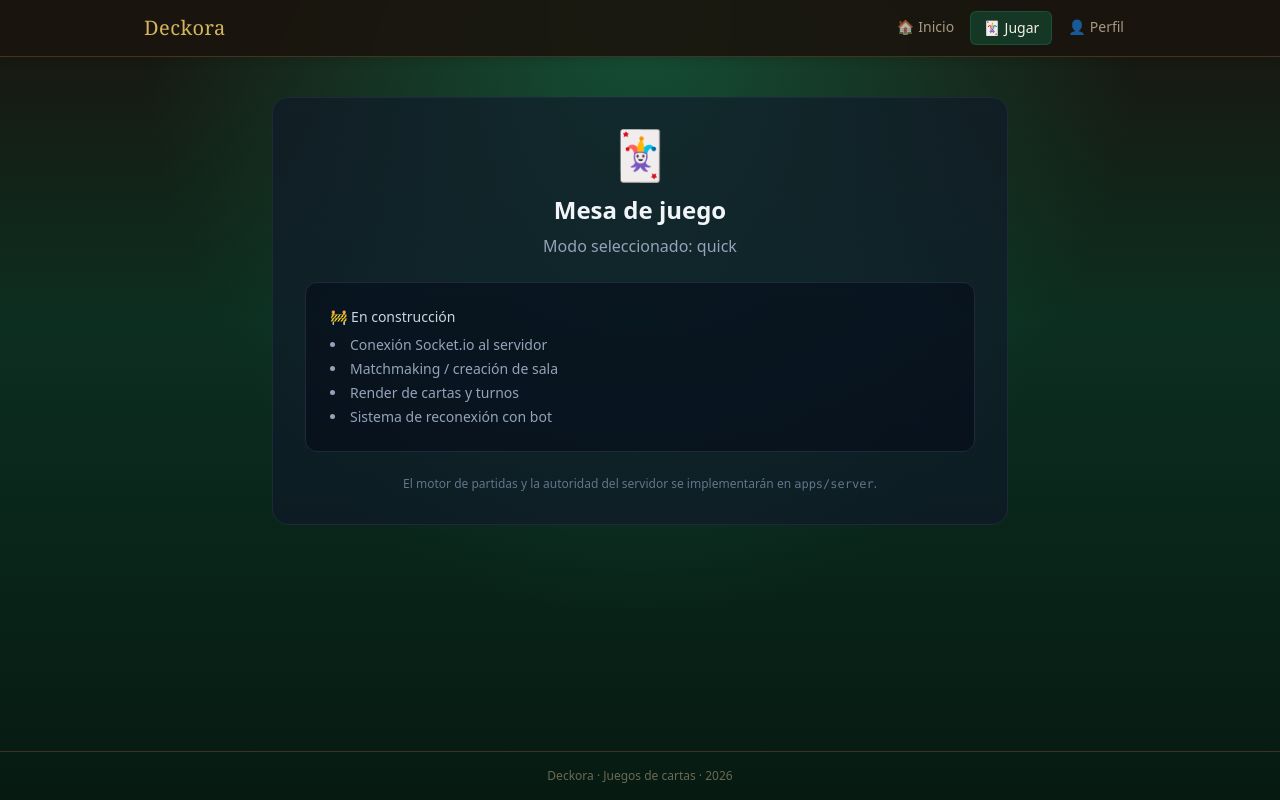
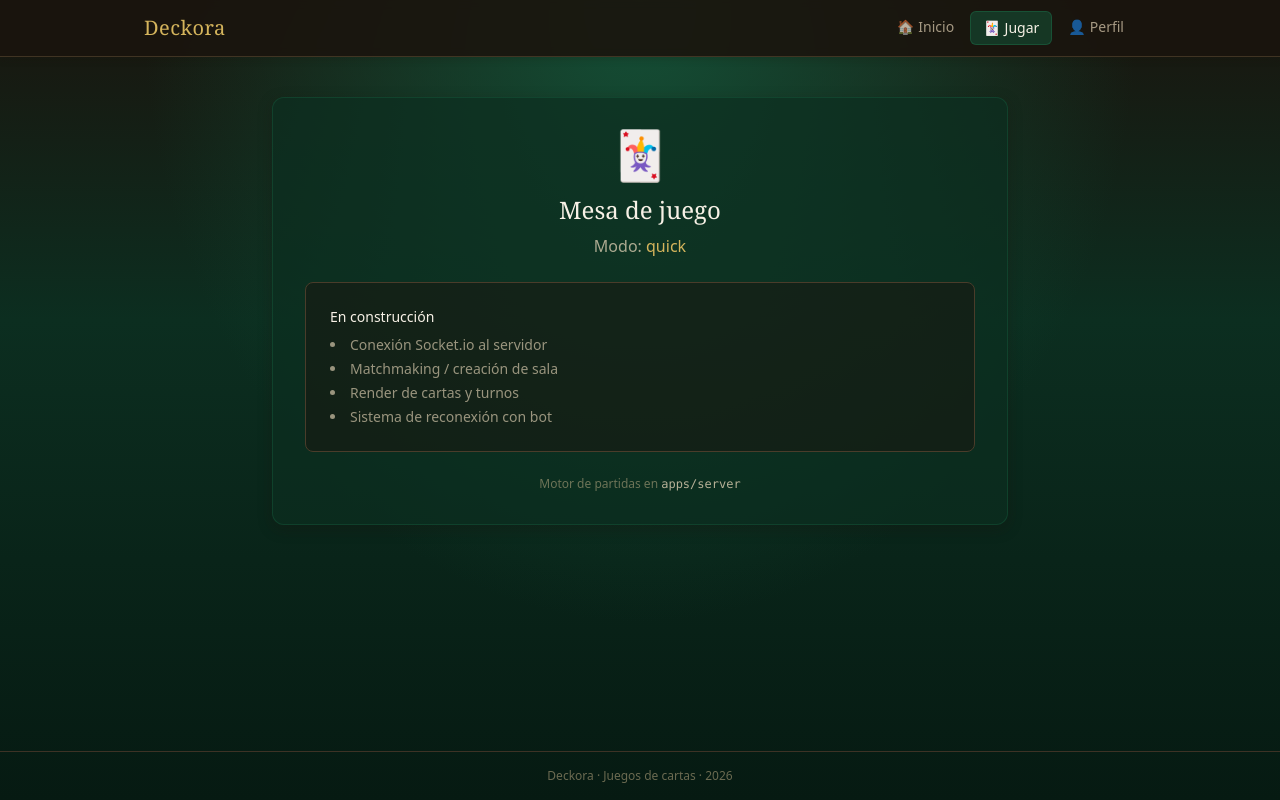
Before and after one commit to VIGARPAST-777-2/card-games-platform, a React (Vite) app in the folder apps/web/: page /play in a window 1280 px wide. Built offline with nearby package versions, Linux system fonts and the light colour scheme.

Commit message:
Restyle PlayPage warm palette

```diff
--- a/apps/web/src/pages/PlayPage.tsx
+++ b/apps/web/src/pages/PlayPage.tsx
@@ -7,24 +7,24 @@ export function PlayPage() {
 
   return (
     <div className="max-w-3xl mx-auto px-4 py-10">
-      <div className="rounded-2xl border border-slate-800 bg-slate-900/60 p-8 text-center">
+      <div className="rounded-xl border border-felt-600/40 bg-felt-900/70 p-8 text-center shadow-card">
         <div className="text-5xl mb-4">🃏</div>
-        <h1 className="text-2xl font-bold mb-2">Mesa de juego</h1>
-        <p className="text-slate-400 mb-6">
+        <h1 className="font-display text-2xl text-cream-100 mb-2">Mesa de juego</h1>
+        <p className="text-cream-300/75 mb-6">
           {matchId ? (
             <>
-              Partida <code className="text-deckora-400">{matchId}</code>
+              Partida <code className="text-gold-400">{matchId}</code>
             </>
           ) : (
             <>
-              Modo seleccionado: <span className="text-deckora-300 font-medium">{mode}</span>
+              Modo: <span className="text-gold-400 font-medium">{mode}</span>
             </>
           )}
         </p>
 
-        <div className="bg-slate-950/50 rounded-xl p-6 border border-slate-800 text-left text-sm space-y-2">
-          <p className="text-slate-300 font-medium">🚧 En construcción</p>
-          <ul className="list-disc list-inside text-slate-400 space-y-1">
+        <div className="bg-wood-950/50 rounded-lg p-6 border border-wood-700 text-left text-sm space-y-2">
+          <p className="text-cream-100 font-medium">En construcción</p>
+          <ul className="list-disc list-inside text-cream-300/65 space-y-1">
             <li>Conexión Socket.io al servidor</li>
             <li>Matchmaking / creación de sala</li>
             <li>Render de cartas y turnos</li>
@@ -32,8 +32,8 @@ export function PlayPage() {
           </ul>
         </div>
 
-        <p className="mt-6 text-xs text-slate-500">
-          El motor de partidas y la autoridad del servidor se implementarán en <code>apps/server</code>.
+        <p className="mt-6 text-xs text-cream-400/50">
+          Motor de partidas en <code className="text-cream-300/80">apps/server</code>
         </p>
       </div>
     </div>
```
